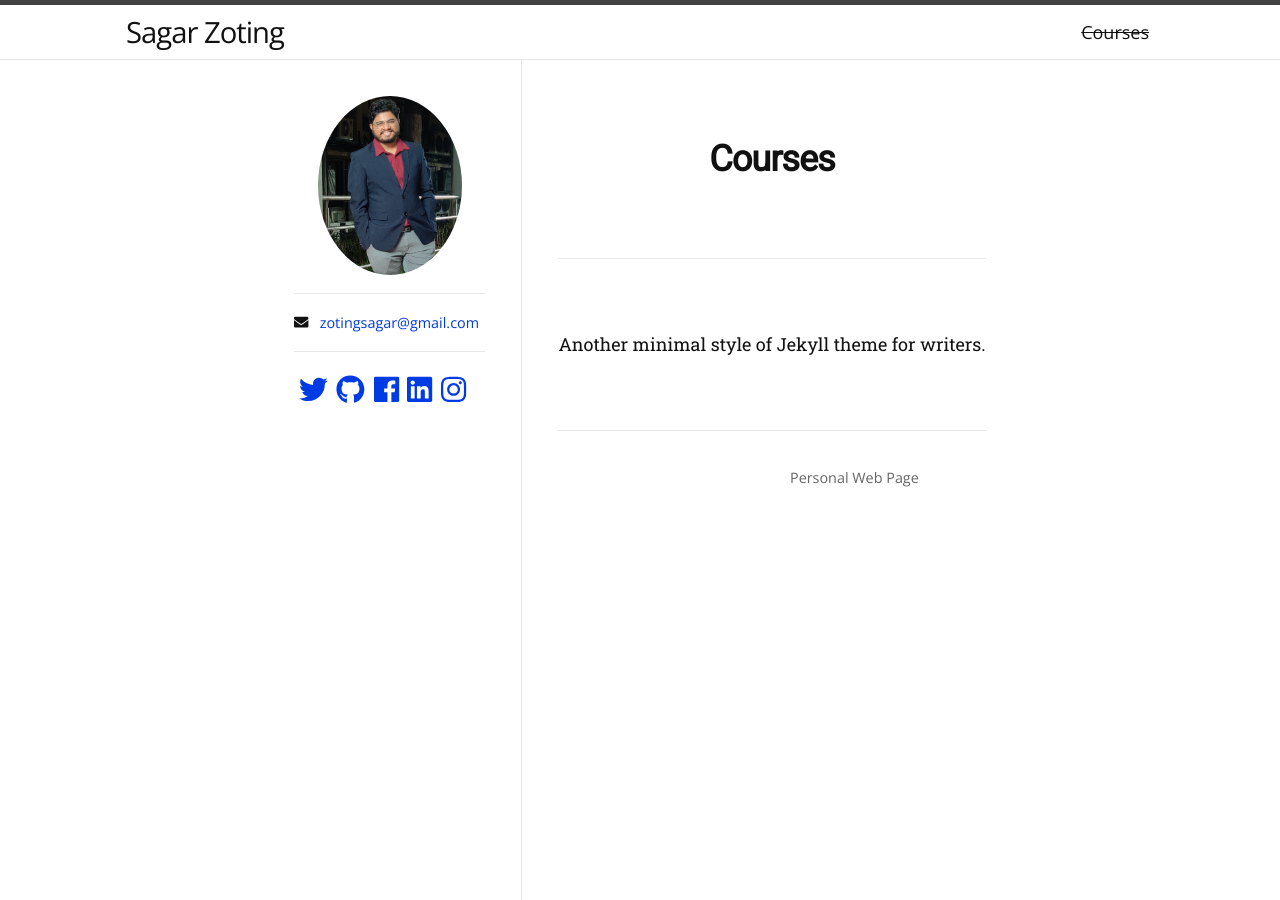
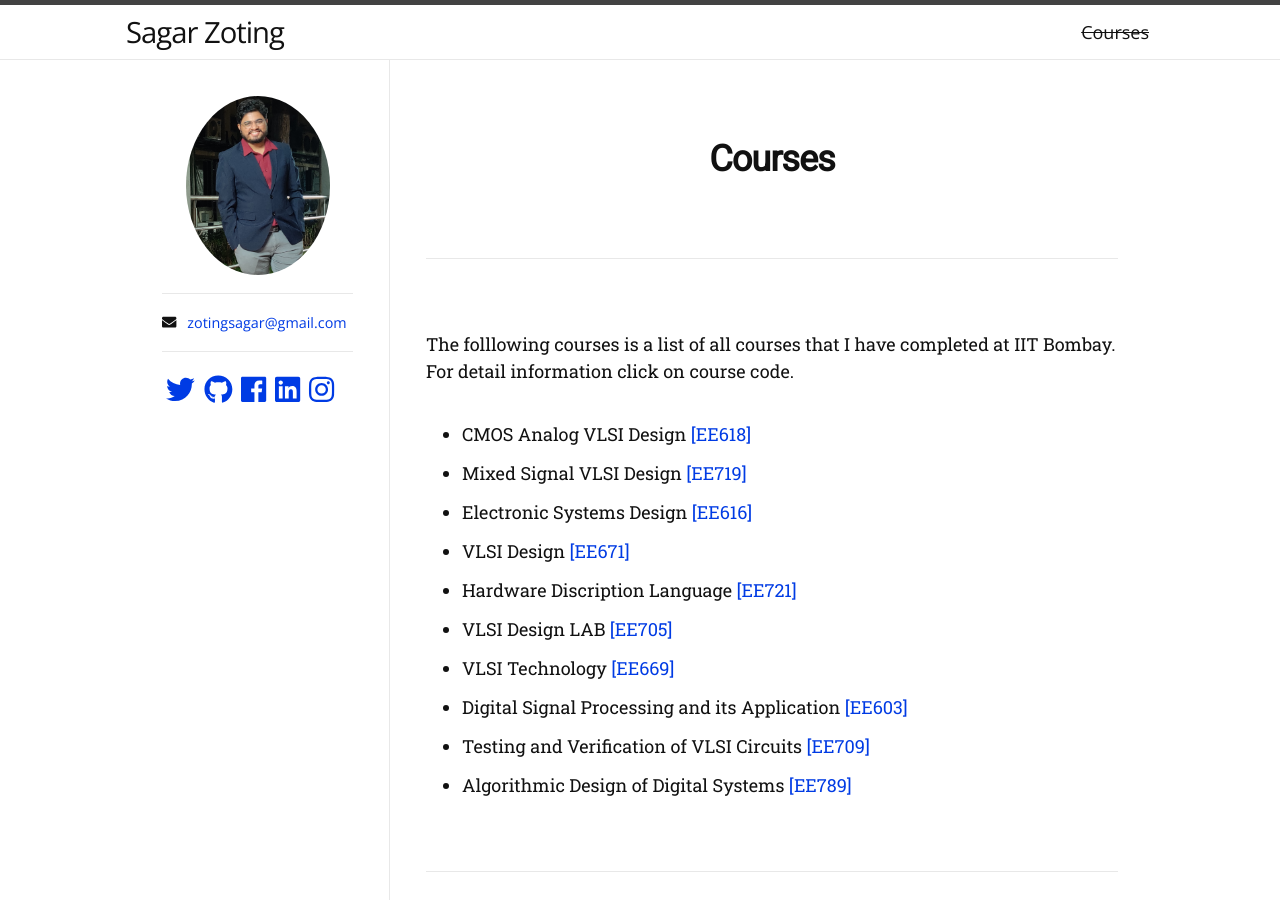
Before and after one commit to zotingsagar/zotingsagar.github.io, a Jekyll site: the page built from courses.md, in a window 1280 px wide. Built offline with Jekyll 4.4.1, drawn with Linux system fonts in a browser that asks for light colours; nearby versions of some CDN libraries; some web fonts are replaced.

Commit message:
Update courses.md

```diff
--- a/courses.md
+++ b/courses.md
@@ -3,5 +3,15 @@ layout: page
 title: Courses
 permalink: /courses/
 ---
+The folllowing courses is a list of all courses that I have completed at IIT Bombay. For detail information click on course code.
 
-Another minimal style of Jekyll theme for writers.
+- CMOS Analog VLSI Design [[EE618]](https://www.ee.iitb.ac.in/web/academics/courses/EE618)
+- Mixed Signal VLSI Design [[EE719]](https://www.ee.iitb.ac.in/web/academics/courses/EE719)
+- Electronic Systems Design [[EE616]](https://www.ee.iitb.ac.in/web/academics/courses/EE616)
+- VLSI Design [[EE671]](https://www.ee.iitb.ac.in/web/academics/courses/EE671)
+- Hardware Discription Language [[EE721]](https://www.ee.iitb.ac.in/web/academics/courses/EE721)
+- VLSI Design LAB [[EE705]](https://www.ee.iitb.ac.in/web/academics/courses/EE705)
+- VLSI Technology [[EE669]](https://www.ee.iitb.ac.in/web/academics/courses/EE669)
+- Digital Signal Processing and its Application [[EE603]](https://www.ee.iitb.ac.in/web/academics/courses/EE603)
+- Testing and Verification of VLSI Circuits [[EE709]](https://www.ee.iitb.ac.in/web/academics/courses/EE709)
+- Algorithmic Design of Digital Systems [[EE789]](https://www.ee.iitb.ac.in/web/academics/courses/EE789)
```
